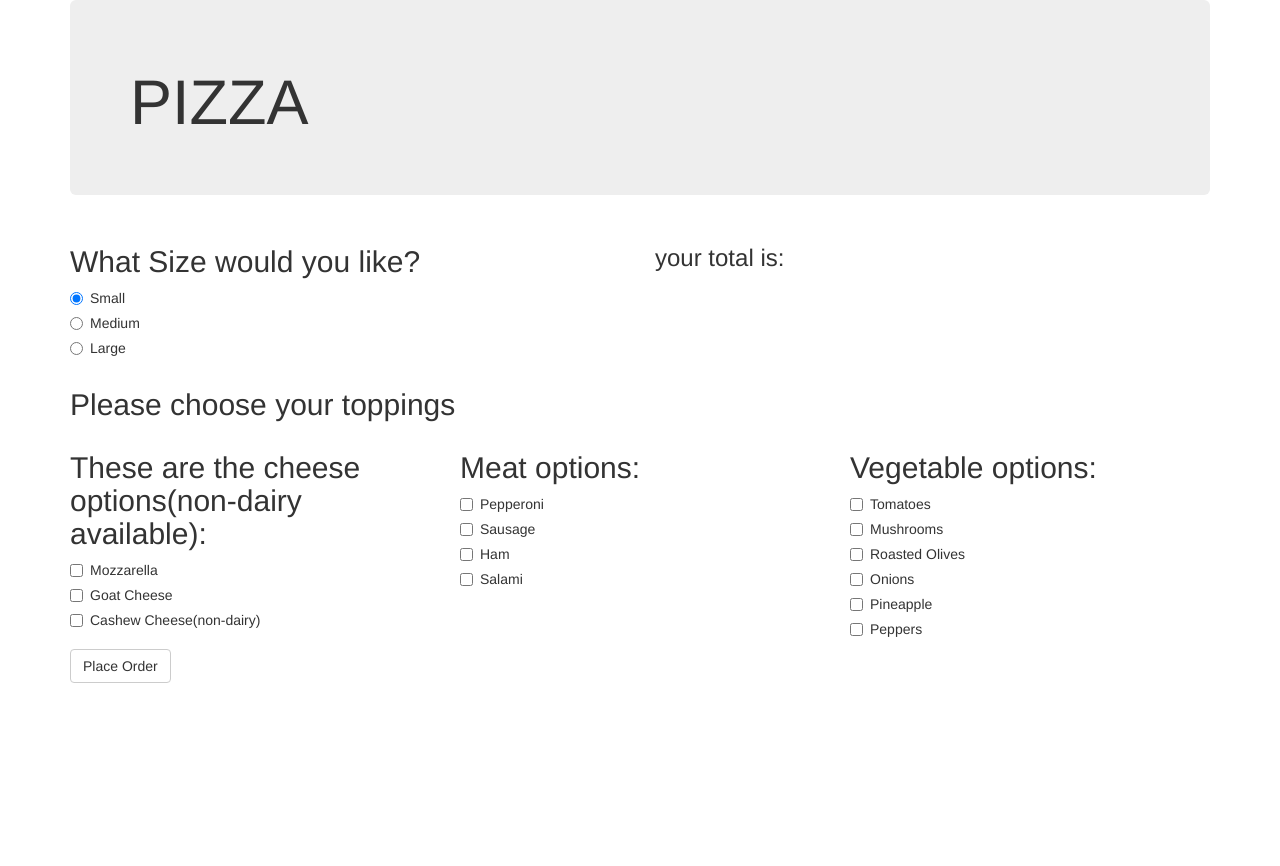
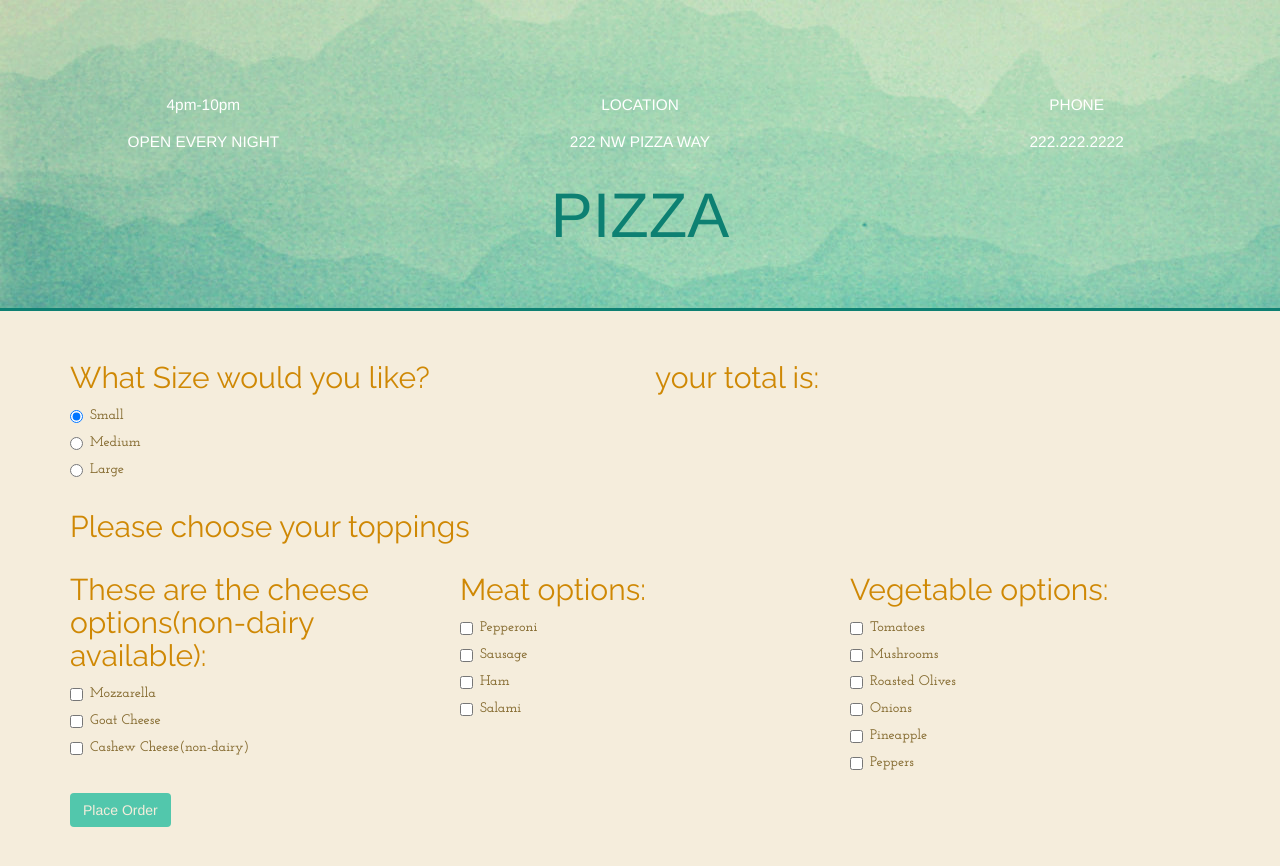
Before and after one commit to terribradley/pizza, a plain HTML site: page index.html in a window 1280 px wide. Before the commit the page ends 800 px from the top, so only its background shows below. Drawn offline with Linux system fonts and the light colour scheme.

Commit message:
style page with css, format page with html, and work out bugs in js

```diff
--- a/css/styles.css
+++ b/css/styles.css
@@ -0,0 +1,37 @@
+@import url(https://fonts.googleapis.com/css?family=Montserrat:400,700|Roboto|Josefin+Slab:600|Raleway:400,600);
+body{
+  background-color: #F5EDDC;
+  margin-bottom: 15%;
+}
+.jumbotron {
+  font-family: 'Montserrat', 700, sans-serif;
+  text-align: center;
+  color: #0D8072;
+  padding-top: 6%;
+  background-image: url(../img/header.jpg);
+  height: 20%;
+  border-bottom: solid #0D8072;
+}
+.jumbotron h3 {
+  font-size: 1.1em;
+  color: white;
+}
+h2 {
+font-family: 'Raleway', sans-serif;
+color:#CF8804;
+}
+label {
+  font-family: 'Josefin Slab', serif;
+  color: #856B30;
+}
+#total {
+  color:#856B30;
+}
+.btn {
+  margin-top: 10px;
+  background: #52C7AC;
+  color: #F5EDDC;
+}
+.btn:hover {
+  color: #856B30;
+}
--- a/index.html
+++ b/index.html
@@ -8,10 +8,24 @@
   <title>Pizza</title>
 </head>
   <body>
-    <div class="container">
       <div class="jumbotron">
-        <h1>PIZZA</h1>
+        <div class="row">
+          <div class="col-sm-4">
+            <h3>4pm-10pm</h3>
+            <h3>OPEN EVERY NIGHT</h3>
+          </div>
+          <div class="col-sm-4">
+            <h3>LOCATION</h3>
+            <h3>222 NW PIZZA WAY</h3>
+          </div>
+          <div class="col-sm-4">
+            <h3>PHONE</h3>
+            <h3>222.222.2222</h3>
+          </div>
+        </div>
+          <h1>PIZZA</h1>
       </div>
+      <div class="container">
       <div class="row">
         <div class="col-sm-6">
           <h2>What Size would you like?</h2>
@@ -33,7 +47,7 @@
         </div>
         <div class="col-sm-6">
           <div id=total>
-            <h3>your total is:</h3>
+            <h2>your total is:</h2>
           </div>
         </div>
       </div>
@@ -103,7 +117,7 @@
           </div>
         </div>
       </div>
-        <button id="submit-button" type="submit" name="button" class="btn btn-default">Place Order</button>
+        <button id="submit-button" type="submit" name="button" class="btn">Place Order</button>
       </form>
     </div>
   </body>
--- a/js/scripts.js
+++ b/js/scripts.js
@@ -27,7 +27,7 @@ Pizza.prototype.priceCalculator = function() {
   } else if (this.size === "large") {
     if (this.totalToppings <= 1) {
       return 20;
-    } else if (this.totalToppings === 2) {
+    } else if (this.totalToppings == 2) {
       return 24;
     } else if (this.totalToppings === 3) {
       return 28;
@@ -40,13 +40,10 @@ Pizza.prototype.priceCalculator = function() {
 $(document).ready (function() {
   $("#order-form").submit(function(event) {
     event.preventDefault();
-    $(alert("hi"));
     var size = $("input[name=size]:checked").val();
-
     var totalToppings = $("input:checkbox:checked").length;
-    debugger;
     var pizza = new Pizza(size, totalToppings);
     var cost = pizza.priceCalculator();
-    $("#total").text("$" + parseInt(cost));
+    $("#total").append("<p>" + "$" + cost + "</p>");
   });
 });
```
Also changed, not shown: img/header.jpg (added), 2 other files.
